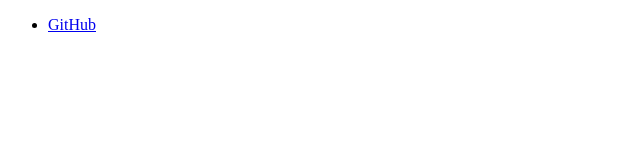
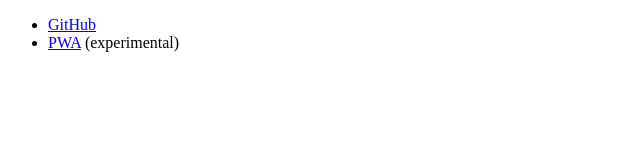
Before and after one commit to c2FmZQ/c2FmZQ.github.io, a plain HTML site: page index.html in a window 1280 px wide. Shown: the whole page, without its empty margins (0-640 px from the left). Drawn offline with Linux system fonts and the light colour scheme.

Commit message:
Link to PWA

```diff
--- a/index.html
+++ b/index.html
@@ -26,6 +26,7 @@ c2FmZQ. If not, see <https://www.gnu.org/licenses/>.
 <body>
 <ul>
 <li><a href="https://github.com/c2FmZQ/">GitHub</a></li>
+<li><a href="/pwa/">PWA</a> (experimental)</li>
 </ul>
 </body>
 </html>
```
